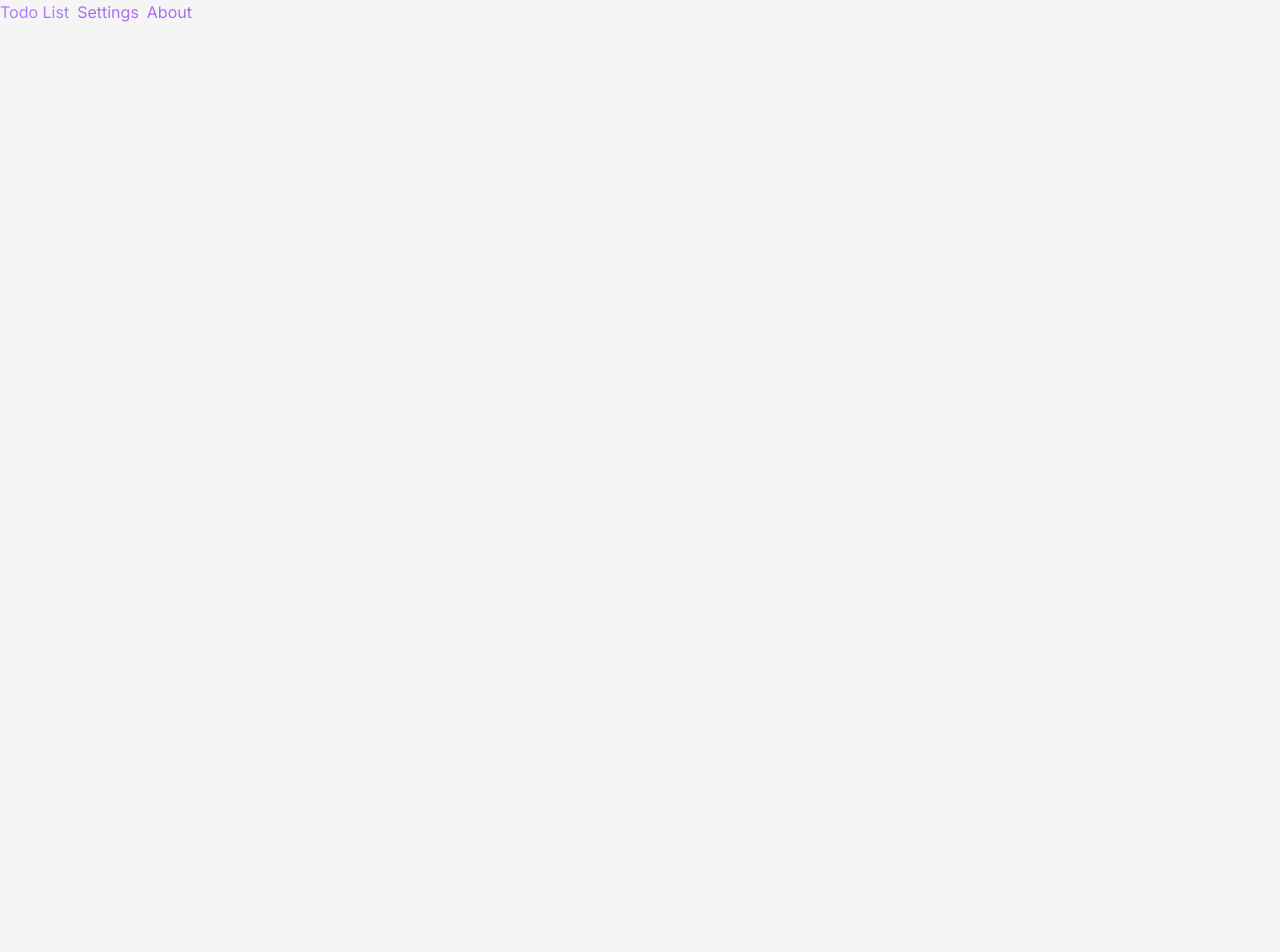
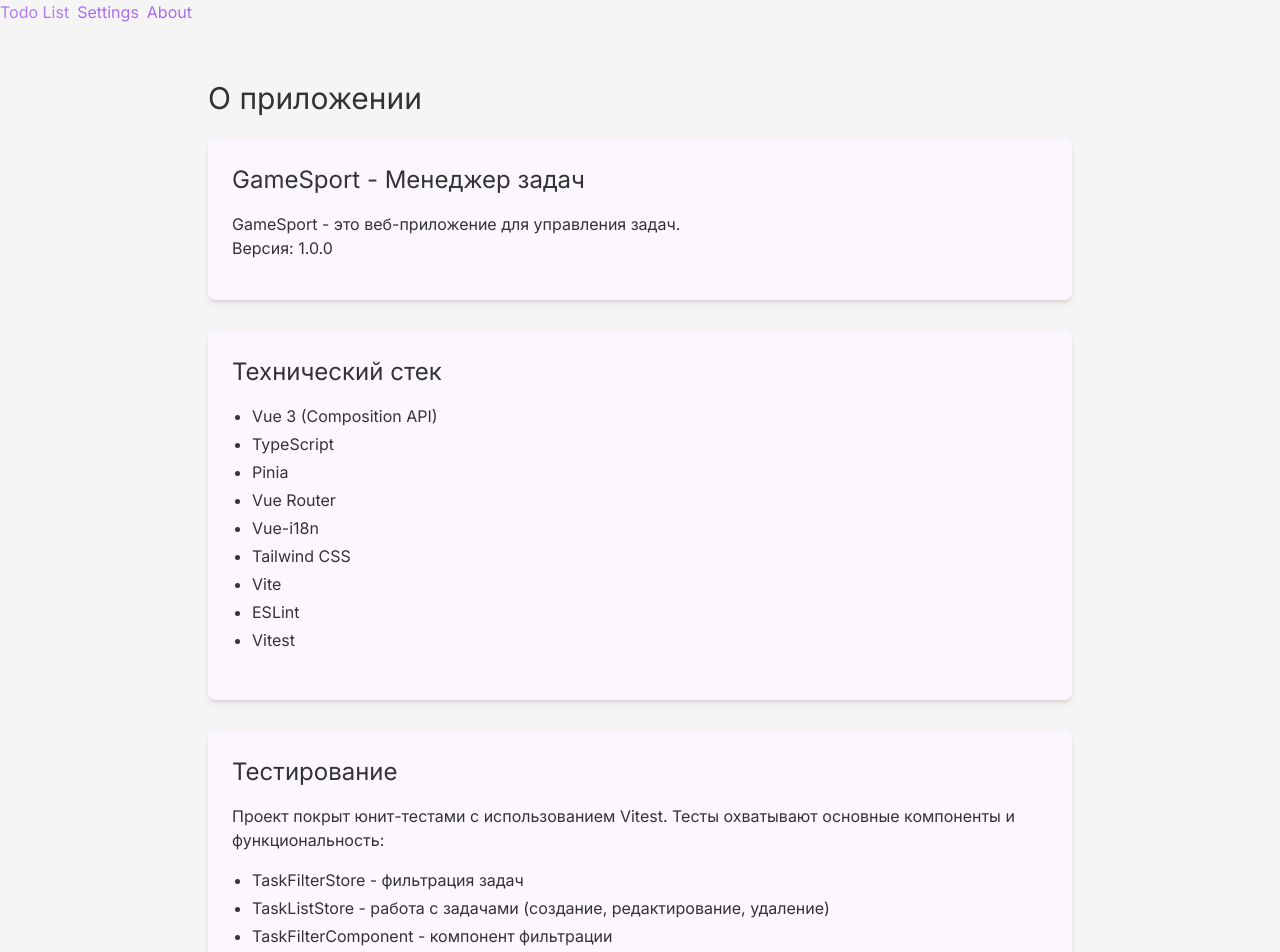
Before and after one commit to llladno/gameSport, a Vue app: page /about in a window 1280 px wide. Shown: the top 952 px of the page. Before the commit the page ends 800 px from the top, so only its background shows below. Built offline with nearby package versions, Linux system fonts and the light colour scheme.

Commit message:
feat: add about page with tailwind

```diff
--- a/src/pages/AboutPage.vue
+++ b/src/pages/AboutPage.vue
@@ -1,5 +1,53 @@
-<template></template>
+<template>
+  <div class="max-w-4xl mx-auto px-4 py-10">
+    <h1 class="text-3xl font-bold text[--color-white] mb-6">{{ $t('about.title') }}</h1>
 
-<script setup lang="ts"></script>
+    <div class="bg-white shadow-md rounded-lg p-6 mb-8">
+      <h2 class="text-2xl font-semibold text[--color-white] mb-4">{{ $t('about.projectName') }}</h2>
+      <p class="text[--color-white mb-4">
+        {{ $t('about.shortDescription') }}
+        <br>
+        {{ $t('about.version') }}: 1.0.0
+      </p>
+    </div>
 
-<style scoped></style>
+    <div class="bg-white shadow-md rounded-lg p-6 mb-8">
+      <h2 class="text-2xl font-semibold text[--color-white] mb-4">{{ $t('about.techStack') }}</h2>
+
+      <div class="grid grid-cols-1 md:grid-cols-2 gap-4 mb-6">
+        <div>
+          <ul class="list-disc pl-5 text[--color-white] space-y-1">
+            <li>Vue 3 (Composition API)</li>
+            <li>TypeScript</li>
+            <li>Pinia </li>
+            <li>Vue Router</li>
+            <li>Vue-i18n </li>
+            <li>Tailwind CSS </li>
+            <li>Vite </li>
+            <li>ESLint </li>
+            <li>Vitest </li>
+          </ul>
+        </div>
+
+      </div>
+    </div>
+
+    <div class="bg-white shadow-md rounded-lg p-6">
+      <h2 class="text-2xl font-semibold text[--color-white] mb-4">{{ $t('about.testing') }}</h2>
+      <p class="text[--color-white] mb-4">
+        {{ $t('about.testDescription') }}
+      </p>
+
+      <ul class="list-disc pl-5 text[--color-white] space-y-1 mb-4">
+        <li>{{ $t('about.components.taskFilterStore') }}</li>
+        <li>{{ $t('about.components.taskListStore') }}</li>
+        <li>{{ $t('about.components.taskFilterComponent') }}</li>
+        <li>{{ $t('about.components.taskModalComponent') }}</li>
+      </ul>
+
+      <div class="bg-gray-50 rounded p-3 border border-gray-200">
+        <p class="text-sm text-gray-500 font-mono">npx vitest run</p>
+      </div>
+    </div>
+  </div>
+</template>
--- a/src/shared/i18n/locales/en.json
+++ b/src/shared/i18n/locales/en.json
@@ -80,6 +80,17 @@
   "about": {
     "title": "About",
     "version": "Version",
-    "description": "Task management application"
+    "description": "Task management application",
+    "projectName": "GameSport - Task Manager",
+    "shortDescription": "GameSport is a web application for task management.",
+    "techStack": "Tech Stack",
+    "testing": "Testing",
+    "testDescription": "The project is covered with unit tests using Vitest. Tests cover the main components and functionality:",
+    "components": {
+      "taskFilterStore": "TaskFilterStore - task filtering",
+      "taskListStore": "TaskListStore - task operations (create, edit, delete)",
+      "taskFilterComponent": "TaskFilterComponent - filtering component",
+      "taskModalComponent": "TaskModalComponent - modal window for creating/editing tasks"
+    }
   }
 }
--- a/src/shared/i18n/locales/ru.json
+++ b/src/shared/i18n/locales/ru.json
@@ -80,6 +80,17 @@
   "about": {
     "title": "О приложении",
     "version": "Версия",
-    "description": "Приложение для управления задачами"
+    "description": "Приложение для управления задачами",
+    "projectName": "GameSport - Менеджер задач",
+    "shortDescription": "GameSport - это веб-приложение для управления задач.",
+    "techStack": "Технический стек",
+    "testing": "Тестирование",
+    "testDescription": "Проект покрыт юнит-тестами с использованием Vitest. Тесты охватывают основные компоненты и функциональность:",
+    "components": {
+      "taskFilterStore": "TaskFilterStore - фильтрация задач",
+      "taskListStore": "TaskListStore - работа с задачами (создание, редактирование, удаление)",
+      "taskFilterComponent": "TaskFilterComponent - компонент фильтрации",
+      "taskModalComponent": "TaskModalComponent - модальное окно создания/редактирования задач"
+    }
   }
 }
```
